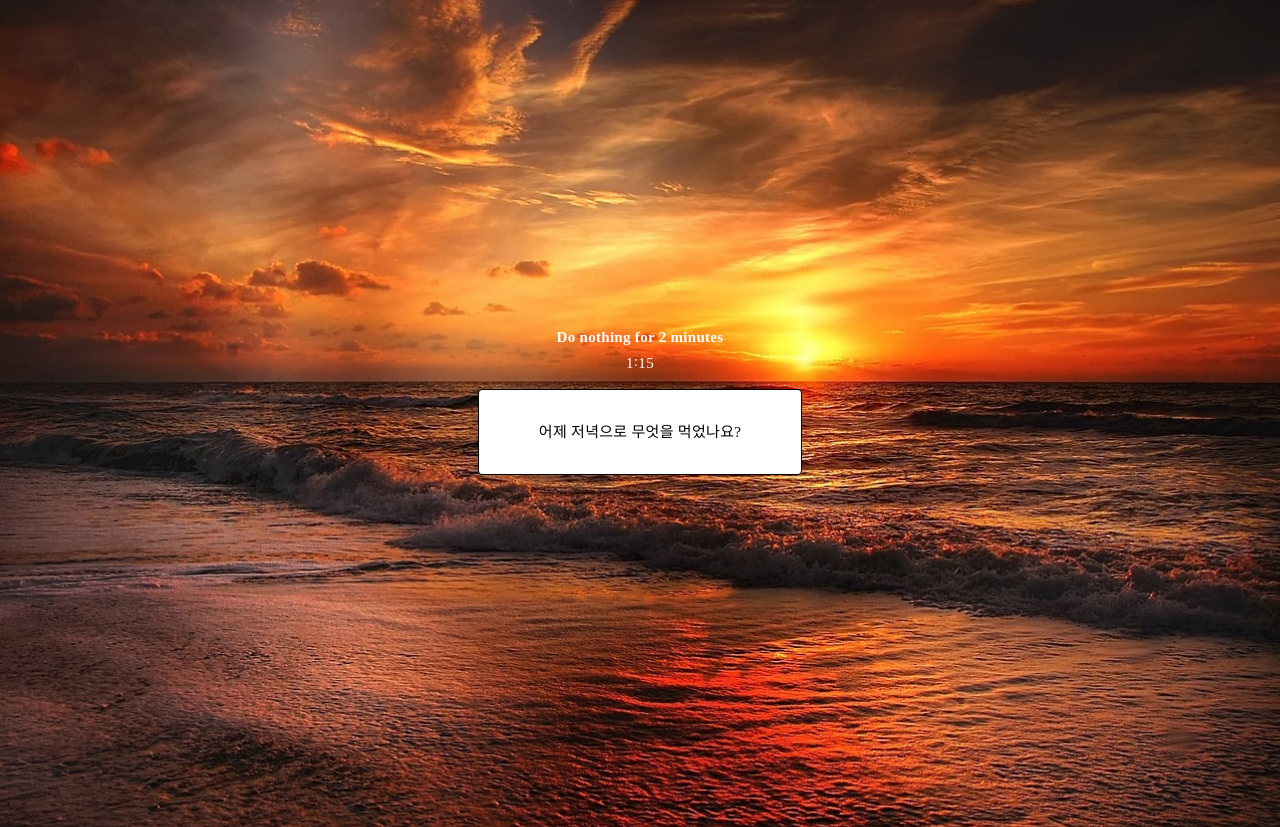
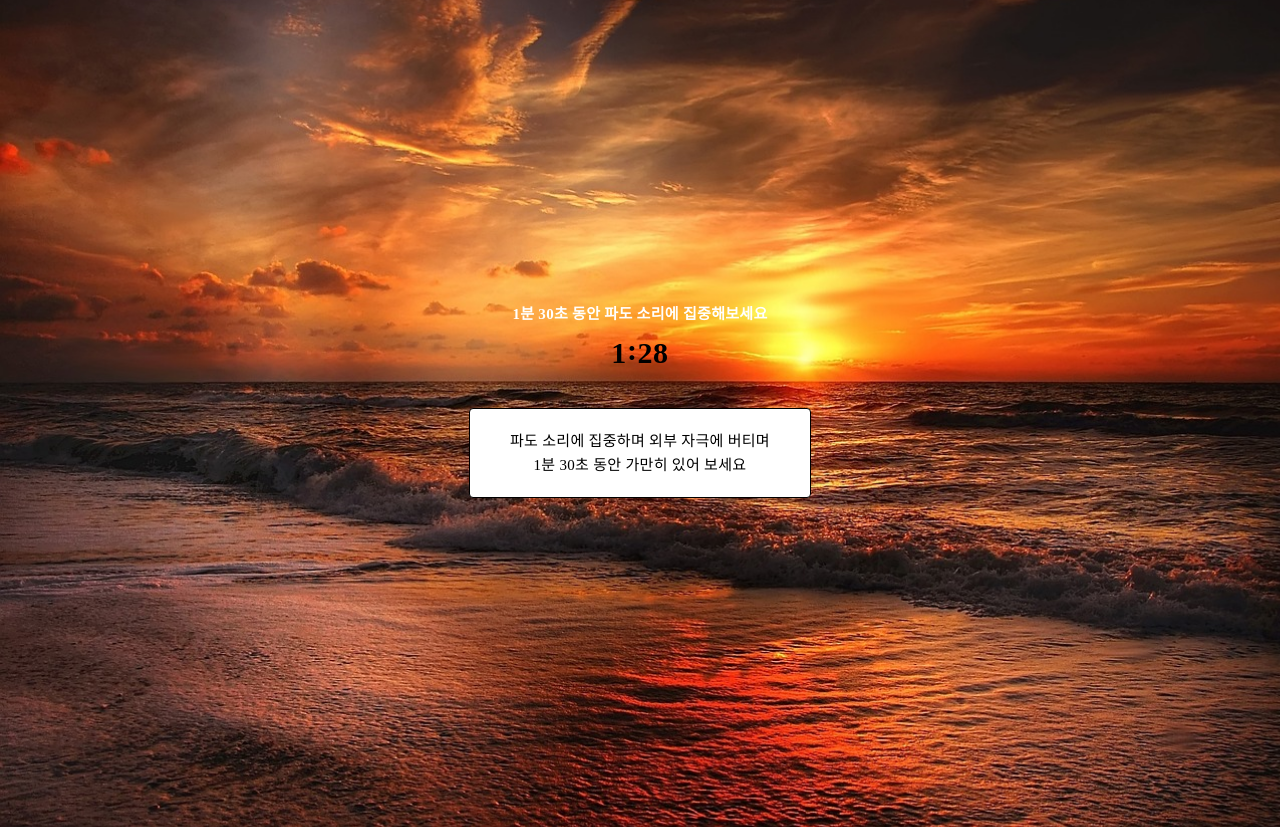
Before and after one commit to Gyhyung/timer-test, a plain HTML site: page index.html in a window 1280 px wide. Both pictures are taken after a click on the link "시작하기". Drawn offline with Linux system fonts and the light colour scheme.

Commit message:
Add files via upload

```diff
--- a/index.html
+++ b/index.html
@@ -16,9 +16,9 @@
                 <a id="start" class="button">시작하기</a>
             </div>
             <div id="script-c" class="hidden">
-                <div class="timer">
-                    <h2>Do nothing for 2 minutes</h2>
-                    <span id="min">1</span>:<span id="sec">30</span>
+                <h2 class="header">1분 30초 동안 파도 소리에 집중해보세요</h2>
+                <div id="timer" class="timer">
+                    <p><span id="min">1</span>:<span id="sec">30</span></p>
                 </div>
                 <div id="script" class="panel">
                     <div class="content">
--- a/index.js
+++ b/index.js
@@ -1,28 +1,38 @@
 const welcome = document.querySelector("#welcome");
-const script = document.querySelector("#script-c");
+const scriptContainer = document.querySelector("#script-c");
 
 const start = document.querySelector("#start");
 
 function runTimer() {
-    let time = 90;
+    let time = 91;
+    let failed = false;
+    const timer = document.querySelector("#timer");
     const min = document.querySelector("#min");
     const sec = document.querySelector("#sec");
     const text = document.querySelector("#text");
     const link = document.querySelector("#link");
 
+    document.onmousemove = null;
+    document.onkeydown = null;
+    document.onclick = null;
+    timer.classList.remove("fail");
+
     const lines = {
+        90: "파도 소리에 집중하며 외부 자극에 버티며<br>1분 30초 동안 가만히 있어 보세요",
         75: "어제 저녁으로 무엇을 먹었나요?",
         65: "그저께 점심으로 무엇을 먹었나요?",
         55: "지난 주 일요일 점심으로 무엇을 먹었나요?",
         45: "기억이 잘 나지 않으시나요?",
         35: "운동을 하지 않으면 몸이 망가지는 것처럼",
         30: "뇌도 케어하지 않으면 망가집니다.",
-        20: "2분을 버틴 당신에게만 드리는 혜택",
+        20: "1분 30초를 버틴 당신에게만 드리는 혜택",
         10: "하루 3분, 자투리 시간에 뇌 운동하고<br>소득도 적립하는 기회",
         0: "‘다함께뇌운동’ 사전예약하고 1,000원 선물 받으세요."
     };
 
     (function tick() {
+        if (failed) return;
+
         --time;
         min.innerText = Math.floor(time/60);
         sec.innerText = ((time % 60) + "").padStart(2, '0');
@@ -32,16 +42,29 @@ function runTimer() {
             text.innerHTML = lines[time];
         }
 
-        if (time > 0) return setTimeout(tick, 200);
+        if (time > 0) return setTimeout(tick, 1000);
 
         // when it reaches 0
 
         link.classList.remove("hidden");
     })();
+
+    function fail() {
+        if (failed || time === 0) return;
+        failed = true;
+
+        timer.classList.add('fail');
+    }
+
+    setTimeout(() => {
+        document.onmousemove = fail;
+        document.onkeydown = fail;
+        document.onclick = fail;
+    }, 500);
 }
 
 start.onclick = () => {
     welcome.classList.add("hidden");
-    script.classList.remove("hidden");
+    scriptContainer.classList.remove("hidden");
     runTimer();
 };
--- a/style.css
+++ b/style.css
@@ -43,7 +43,7 @@ body {
 }
 
 body::before {
-    content: '';
+    content: "";
     display: block;
     position: absolute;
     min-width: 100vw;
@@ -77,8 +77,8 @@ a:link, a:visited, a:hover, a:active {
 }
 
 .panel {
-    max-width: calc(80vw - 100px);
-    padding: 30px 60px;
+    max-width: calc(80vw - 60px);
+    padding: 20px 40px;
 }
 
 .panel * {
@@ -94,6 +94,18 @@ a:link, a:visited, a:hover, a:active {
 }
 
 .timer {
+    /* display: inline; */
+    margin-bottom: 1em;
+    color: black;
+    font-weight: bold;
+    font-size: 2em;
+}
+
+.timer.fail {
+    color: red;
+}
+
+.timer.fail::before {
+    content: "다시 도전해보세요";
     display: inline;
-    margin-bottom: 1em;
 }
```
